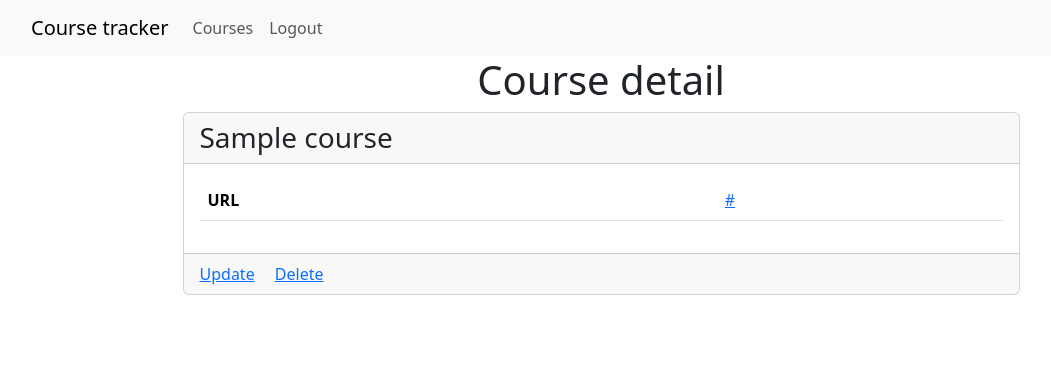
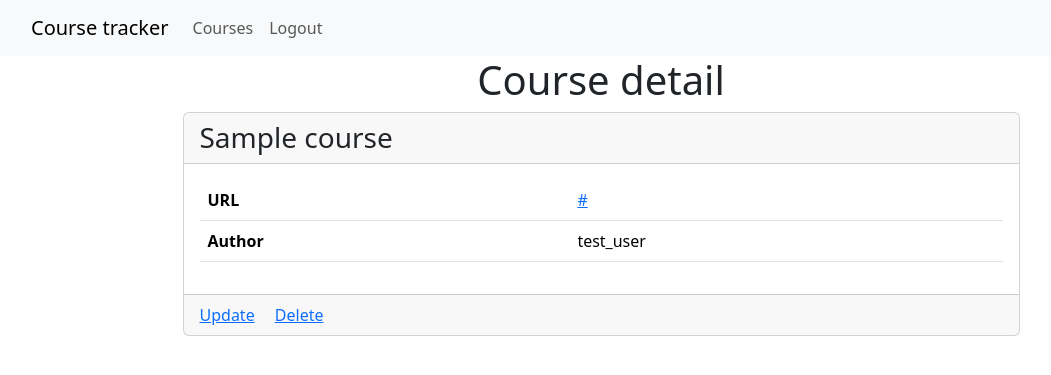
Before and after one commit to remortalite/course_tracker, a Django app: page /courses/1/ in a window 1280 px wide. Shown: the top 375 px of the page, without its empty margins (39-1090 px from the left). Run offline with Django 5.2, Linux system fonts and the light colour scheme; a user stored in the database is signed in; data comes from the database, SQL or seed files in the repository; tables that the repository leaves empty hold one stand-in row (values such as "Sample post"); some libraries are stand-ins or nearby versions.

Commit message:
Add author saving to model Course
Add form_valid() func.
Add author name to course detail view.

```diff
--- a/course_tracker/courses/views.py
+++ b/course_tracker/courses/views.py
@@ -4,6 +4,7 @@ from django.utils.translation import gettext_lazy as _
 from django.urls import reverse_lazy
 
 from .models import Course
+from .forms import CourseForm
 from users.mixins import LoginRequiredWithMsgMixin
 
 
@@ -19,9 +20,9 @@ class CourseListView(LoginRequiredWithMsgMixin, ListView):
 
 class CourseCreateView(LoginRequiredWithMsgMixin, CreateView):
     model = Course
+    form_class = CourseForm
     success_url = reverse_lazy('courses.home')
     template_name = 'form.html'
-    fields = '__all__'
 
     message_no_auth = _('Please log in')
 
@@ -29,6 +30,12 @@ class CourseCreateView(LoginRequiredWithMsgMixin, CreateView):
         'header': _('Create course'),
         'button_name': _('Create'),
     }
+
+    def form_valid(self, form, *args, **kwargs):
+        obj = form.save(commit=False)
+        obj.author = self.request.user
+        obj.save()
+        return super().form_valid(form, *args, **kwargs)
 
 
 class CourseUpdateView(LoginRequiredWithMsgMixin, UpdateView):
--- a/course_tracker/templates/courses/course_detail.html
+++ b/course_tracker/templates/courses/course_detail.html
@@ -16,6 +16,10 @@
                     <th>URL</th>
                     <td><a href="{{ object.url }}">{{ object.url }}</a></td>
                 </tr>
+                <tr>
+                    <th>Author</th>
+                    <td>{{ object.author }}</td>
+                </tr>
             </table>
         </div>
 
```
Also changed, not shown: course_tracker/courses/forms.py (added, +9 -0 lines).
